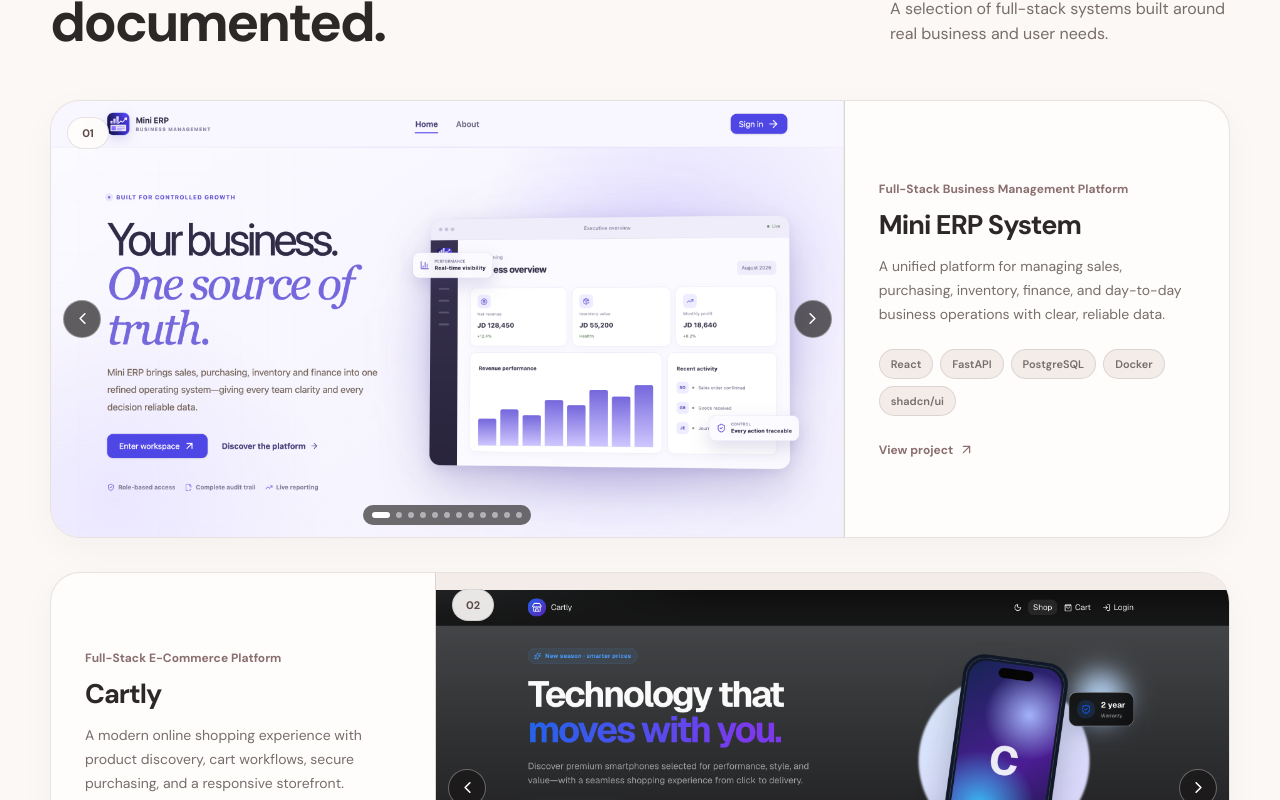
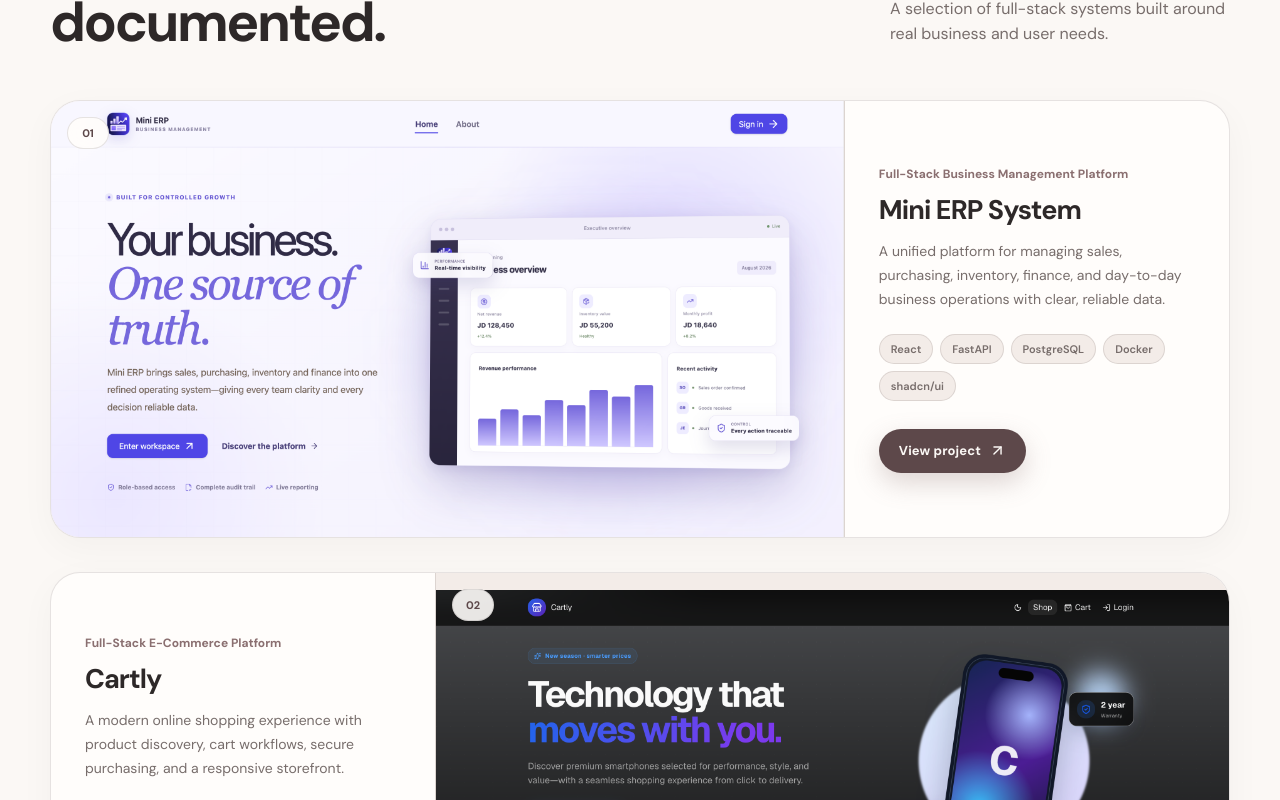
Before and after one commit to maroomabdallah-ux/marooms-portfolio, a React (Vite) app: page / in a window 1280 px wide. Shown: the part 4022-4822 px from the top of the page. Built offline with nearby package versions, Linux system fonts and the light colour scheme; a web font is replaced by a local one.

Commit message:
Highlight project links and simplify cards

```diff
--- a/src/App.jsx
+++ b/src/App.jsx
@@ -42,17 +42,6 @@ function LinkedinIcon({ size = 18 }) {
 }
 
 function ProjectCard({ project, onOpen }) {
-  const [activeImage, setActiveImage] = useState(0)
-  const hasGallery = project.images.length > 1
-
-  const showPrevious = () => {
-    setActiveImage((current) => (current - 1 + project.images.length) % project.images.length)
-  }
-
-  const showNext = () => {
-    setActiveImage((current) => (current + 1) % project.images.length)
-  }
-
   return (
     <article
       className="project-card"
@@ -69,32 +58,11 @@ function ProjectCard({ project, onOpen }) {
     >
       <div className="project-image-wrap">
         <img
-          src={project.images[activeImage]}
-          alt={`${project.imageAlt} — image ${activeImage + 1} of ${project.images.length}`}
+          src={project.images[0]}
+          alt={project.imageAlt}
           loading="lazy"
         />
         <span className="project-number">{project.number}</span>
-        {hasGallery && (
-          <>
-            <button className="project-arrow project-arrow-left" onClick={(event) => { event.stopPropagation(); showPrevious() }} aria-label={`Previous ${project.title} image`}>
-              <ChevronLeft size={19} />
-            </button>
-            <button className="project-arrow project-arrow-right" onClick={(event) => { event.stopPropagation(); showNext() }} aria-label={`Next ${project.title} image`}>
-              <ChevronRight size={19} />
-            </button>
-            <div className="project-dots" aria-label={`${project.title} image selector`}>
-              {project.images.map((image, index) => (
-                <button
-                  key={image}
-                  className={index === activeImage ? 'active' : ''}
-                  onClick={(event) => { event.stopPropagation(); setActiveImage(index) }}
-                  aria-label={`Show image ${index + 1}`}
-                  aria-current={index === activeImage ? 'true' : undefined}
-                />
-              ))}
-            </div>
-          </>
-        )}
       </div>
       <div className="project-content">
         <p className="project-subtitle">{project.subtitle}</p>
@@ -103,7 +71,7 @@ function ProjectCard({ project, onOpen }) {
         <div className="project-tech" aria-label={`${project.title} technologies`}>
           {project.technologies.map((technology) => <Badge key={technology}>{technology}</Badge>)}
         </div>
-        <span className="project-open-hint">View project <ArrowUpRight size={15} /></span>
+        <span className="project-open-hint">View project <ArrowUpRight size={17} /></span>
       </div>
     </article>
   )
--- a/src/styles.css
+++ b/src/styles.css
@@ -154,16 +154,16 @@ h2 { font-size: clamp(38px, 4.3vw, 60px); line-height: 1.07; letter-spacing: -.0
 .project-arrow:hover { background: rgba(25,21,22,.9); transform: translateY(-50%) scale(1.05); }
 .project-arrow-left { left: 12px; right: auto; }
 .project-arrow-right { right: 12px; left: auto; }
-.project-dots { position: absolute; z-index: 2; left: 50%; bottom: 12px; display: flex; gap: 6px; padding: 7px 9px; border-radius: 999px; background: rgba(25,21,22,.62); backdrop-filter: blur(10px); transform: translateX(-50%); }
-.project-dots button { width: 6px; height: 6px; padding: 0; border: 0; border-radius: 50%; background: rgba(255,255,255,.48); transition: width .2s ease, background .2s ease; }
-.project-dots button.active { width: 18px; border-radius: 999px; background: #fff; }
 .project-content { padding: 42px 34px; display: flex; flex-direction: column; justify-content: center; }
 .project-subtitle { color: var(--accent); font-size: 12px; font-weight: 700; line-height: 1.5; margin-bottom: 9px; }
 .project-content h3 { font-size: 27px; letter-spacing: -.035em; margin-bottom: 13px; }
 .project-description { color: var(--muted); line-height: 1.7; font-size: 14px; margin-bottom: 22px; }
 .project-tech { display: flex; flex-wrap: wrap; gap: 7px; }
 .project-tech .badge { background: var(--surface-soft); font-size: 11px; }
-.project-open-hint { display: inline-flex; align-items: center; gap: 6px; width: fit-content; margin-top: 26px; color: var(--accent); font-size: 12px; font-weight: 700; }
+.project-open-hint { display: inline-flex; align-items: center; justify-content: center; gap: 8px; width: fit-content; min-height: 44px; margin-top: 28px; padding: 0 20px; border-radius: 999px; background: var(--accent-deep); color: var(--background); box-shadow: 0 10px 26px color-mix(in srgb, var(--accent) 28%, transparent); font-size: 13px; font-weight: 700; letter-spacing: .01em; transition: transform .22s ease, box-shadow .22s ease, background .22s ease; }
+.project-card:hover .project-open-hint { transform: translateY(-2px); background: var(--accent); box-shadow: 0 14px 32px color-mix(in srgb, var(--accent) 38%, transparent); }
+.project-open-hint svg { transition: transform .22s ease; }
+.project-card:hover .project-open-hint svg { transform: translate(2px, -2px); }
 
 .project-lightbox { position: fixed; inset: 0; z-index: 100; display: grid; place-items: center; padding: 24px; background: rgba(20,16,17,.76); backdrop-filter: blur(14px); animation: lightbox-fade .2s ease both; }
 .project-lightbox-panel { width: min(1380px, 96vw); height: min(920px, 94vh); display: grid; grid-template-rows: auto minmax(0, 1fr) auto; overflow: hidden; background: var(--surface); border: 1px solid var(--line); border-radius: 28px; box-shadow: 0 32px 100px rgba(0,0,0,.35); animation: lightbox-rise .25s ease both; }
```
Also changed, not shown: 4 other files (tests, documents, lock files or other folders).
